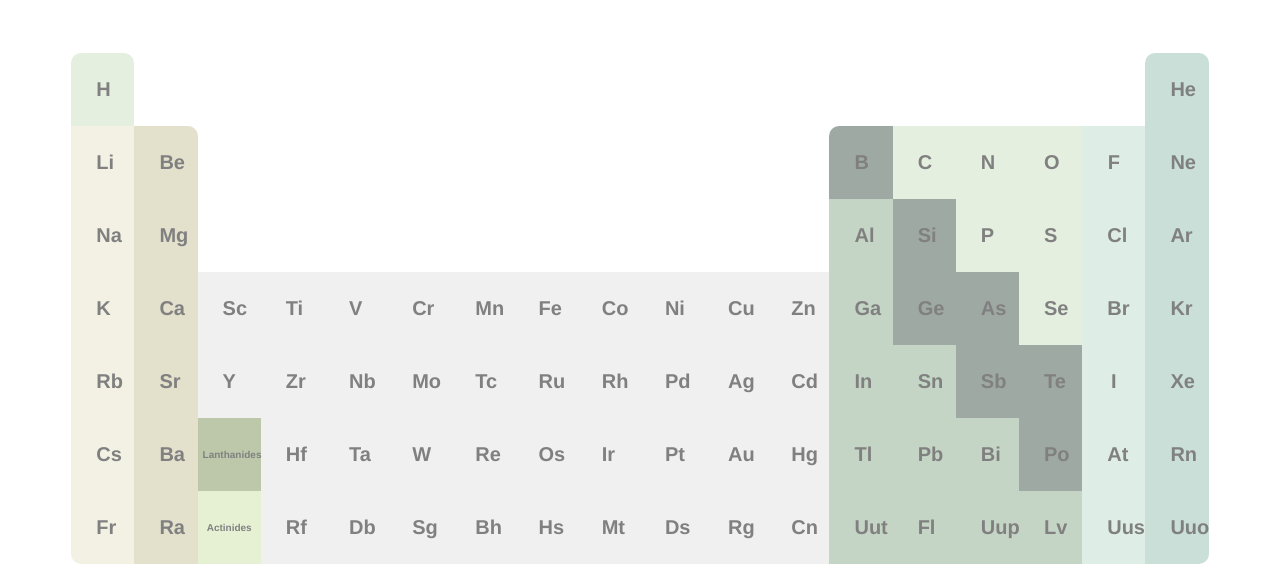
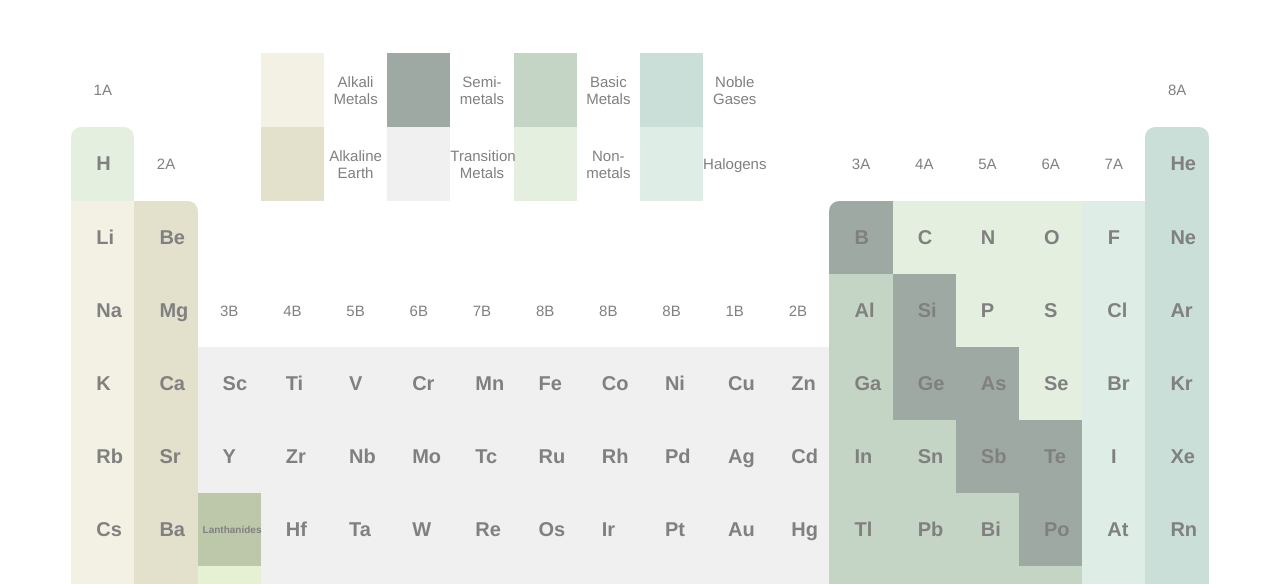
Before and after one commit to giannacrisha/chemistry, a plain HTML site: page index.html in a window 1280 px wide. Shown: the part 216-800 px from the top of the page. Drawn offline with Linux system fonts and the light colour scheme.

Commit message:
periodic table labels & other updates

```diff
--- a/index.html
+++ b/index.html
@@ -57,24 +57,44 @@ HEX: #e3e0cc sand
 	<br><br><br>
 	<center>
 		<table cellspacing="0px" cellpadding="25px" width="90%">
+			<tr>
+				<td>1A</td>
+				<td></td>
+				<td></td>
+				<td class="alkalimetals"></td>
+				<td>Alkali<br>Metals</td>
+				<td class="metalloids"></td>
+				<td>Semi-<br>metals</td>
+				<td class="basicmetals"></td>
+				<td>Basic Metals</td>
+				<td class="noblegases"></td>
+				<td>Noble Gases</td>
+				<td></td>
+				<td></td>
+				<td></td>
+				<td></td>
+				<td></td>
+				<td></td>
+				<td>8A</td>
+			</tr>
 		<!-- FIRST PERIOD -->
 		<th class="nonmetals" id="h" style="border-top-left-radius: 10px; border-top-right-radius: 10px;">H</th>
+		<td> 2A </td>
 		<td></td>
+		<td class="alkalinearths"></td>
+		<td>Alkaline Earth</td>
+		<td class="transitionmetals"></td>
+		<td>Transition Metals</td>
+		<td class="nonmetals"></td>
+		<td>Non-<br>metals</td>
+		<td class="halogens"></td>
+		<td>Halogens</td>
 		<td></td>
-		<td></td>
-		<td></td>
-		<td></td>
-		<td></td>
-		<td></td>
-		<td></td>
-		<td></td>
-		<td></td>
-		<td></td>
-		<td></td>
-		<td></td>
-		<td></td>
-		<td></td>
-		<td></td>
+		<td>3A</td>
+		<td>4A</td>
+		<td>5A</td>
+		<td>6A</td>
+		<td>7A</td>
 		<th class="noblegases" id="he" style="border-top-left-radius: 10px; border-top-right-radius: 10px;">He</th>
 		<!-- SECOND PERIOD -->
 		<tr>
@@ -101,16 +121,16 @@ HEX: #e3e0cc sand
 		<tr>
 		<th class="alkalimetals" id="na">Na</th>
 		<th class="alkalinearths" id="mg">Mg</th>
-		<td></td>
-		<td></td>
-		<td></td>
-		<td></td>
-		<td></td>
-		<td></td>
-		<td></td>
-		<td></td>
-		<td></td>
-		<td></td>
+		<td>3B</td>
+		<td>4B</td>
+		<td>5B</td>
+		<td>6B</td>
+		<td>7B</td>
+		<td>8B</td>
+		<td>8B</td>
+		<td>8B</td>
+		<td>1B</td>
+		<td>2B</td>
 		<th class="basicmetals" id="al">Al</th>
 		<th class="metalloids" id="si">Si</th>
 		<th class="nonmetals" id="p">P</th>
--- a/style.css
+++ b/style.css
@@ -206,11 +206,21 @@ table {
 	table-layout: fixed;
 	border-radius: 10px;
 	font-size: 20px;
+	text-align: center;
+	align-items: center;
+	align-self: center;
+	align-content: center;
+	justify-content: center;
 }
 
 th:hover {
-	background-color: gray;
+	background-color: rgb(130, 130, 130);
 	color: white;
+}
+
+td {
+	font-size: 15px;
+	padding: 20px 0px 20px 0px;
 }
 
 .nonmetals {
```
Also changed, not shown: 1 other file.
